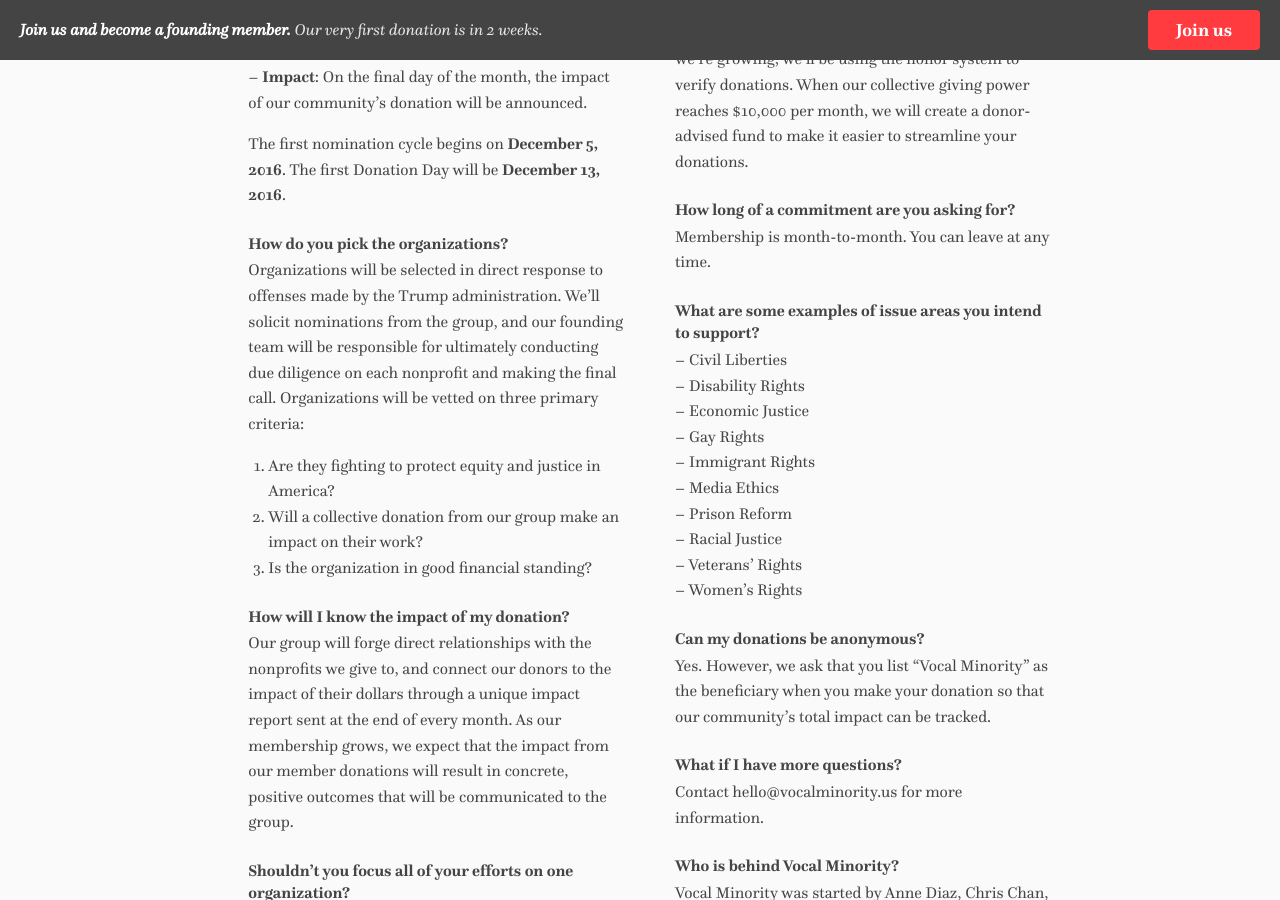
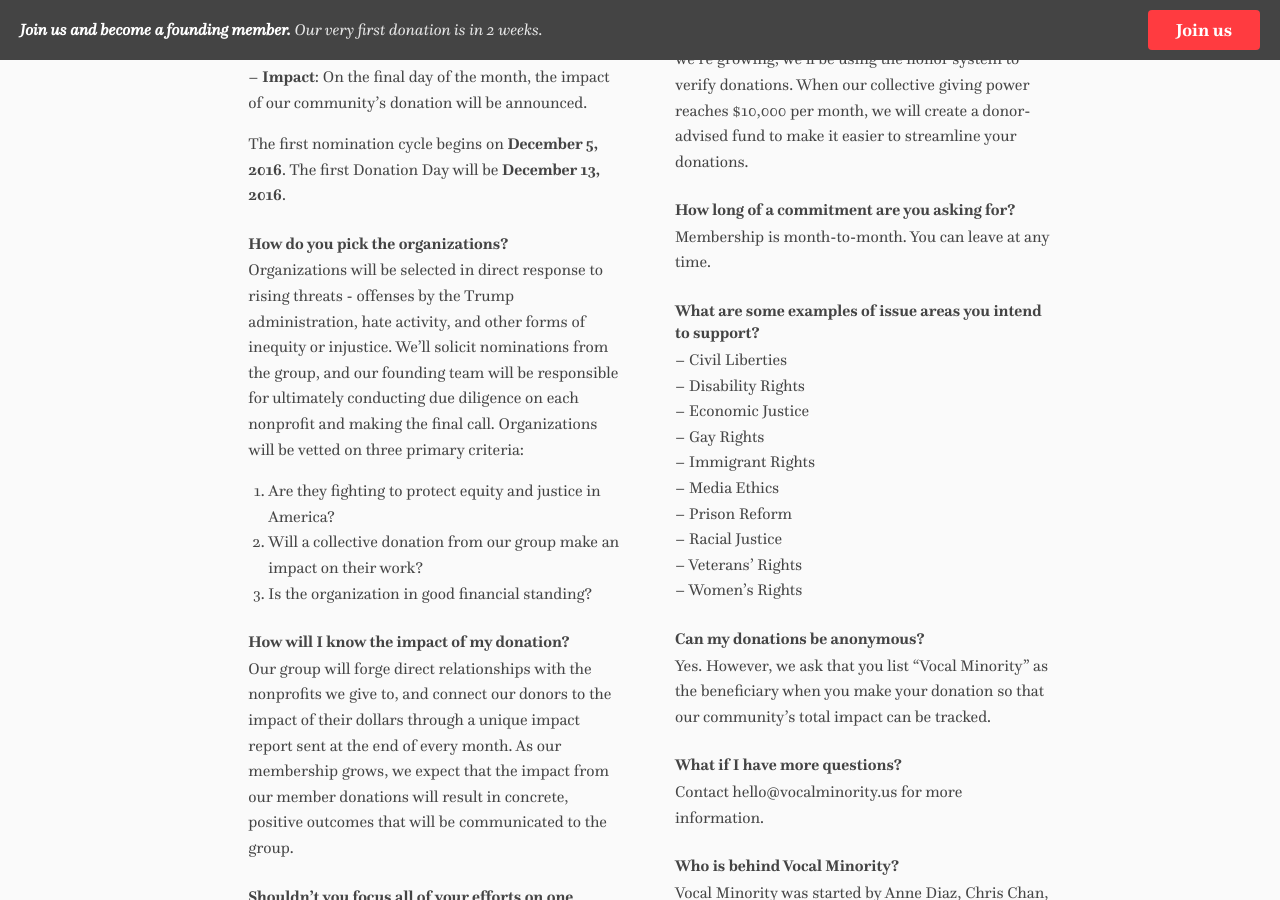
Before and after one commit to VocalMinority/vocalminority.us, a Jekyll site: the page built from index.html, in a window 1280 px wide and 900 px high, scrolled down 2176 px. Built offline with Jekyll 4.4.1, drawn with Linux system fonts in a browser that asks for light colours; nearby versions of some CDN libraries.

Commit message:
Update FAQ on selecting orgs

```diff
--- a/index.html
+++ b/index.html
@@ -89,7 +89,7 @@
         <li>
           <h3>How do you pick the organizations?</h3>
           <p>
-            Organizations will be selected in direct response to offenses made by the Trump administration. We’ll solicit nominations from the group, and our founding team will be responsible for ultimately conducting due diligence on each nonprofit and making the final call. Organizations will be vetted on three primary criteria:
+            Organizations will be selected in direct response to rising threats - offenses by the Trump administration, hate activity, and other forms of inequity or injustice. We’ll solicit nominations from the group, and our founding team will be responsible for ultimately conducting due diligence on each nonprofit and making the final call. Organizations will be vetted on three primary criteria:
           </p>
           <ol>
             <li>Are they fighting to protect equity and justice in America?</li>
```
